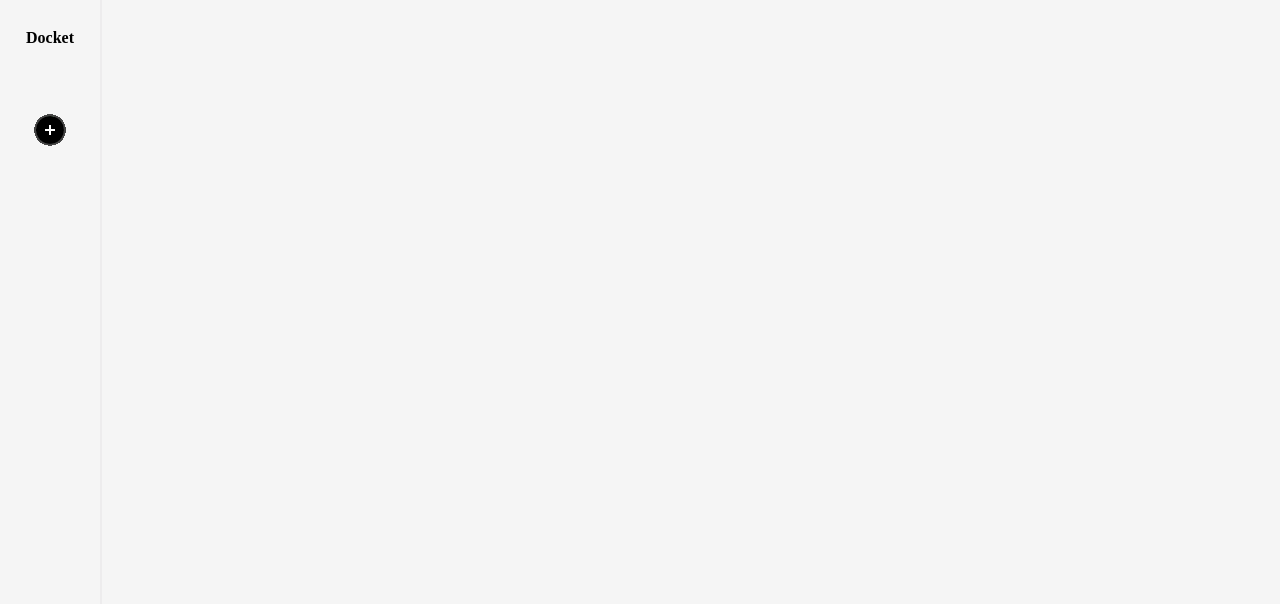
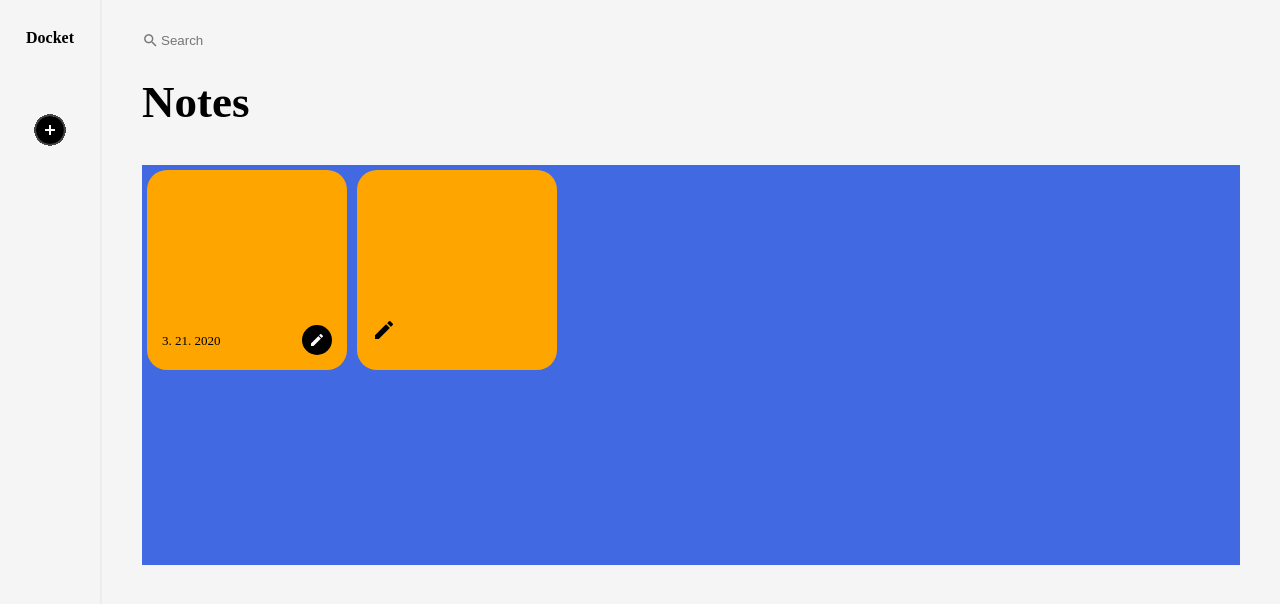
Before and after one commit to hubblin/note_app_vanilla, a plain HTML site: page index.html in a window 1280 px wide. Drawn offline with nearby package versions, Linux system fonts and the light colour scheme.

Commit message:
list style

```diff
--- a/css/main.css
+++ b/css/main.css
@@ -46,7 +46,7 @@
     margin: 0 auto;
     background-color: #ff0000;
     border-radius: 100%;
-
+    cursor: pointer;
 }
 
 
@@ -107,33 +107,6 @@
 }
 
 
-.a .gooey:nth-child(1){
-    background-color: #F5C16D;
-
-}
-
-
-.a .gooey:nth-child(2){
-    background-color: #F4966E;
-
-}
-
-.a .gooey:nth-child(3){
-    background-color:#B18CF4;
-
-}
-
-
-.a .gooey:nth-child(4){
-    background-color: #02CBF5;
-
-}
-
-.a .gooey:nth-child(5){
-    background-color: #DBE589;
-
-}
-
 
 
 
@@ -143,4 +116,101 @@
 .main{
     flex-grow: 1;
     background-color: #F5F5F5;
+    padding: 0 40px;
+    box-sizing: border-box;
 }
+
+
+.main .search_container{
+    width: 100%;
+    height: 80px;
+    display: flex;
+    align-items: center;
+    color: #777;
+}
+
+.main .search_container .material-icons{
+    font-size: 17px;
+}
+
+.main .search_container input{
+    border: none;
+    box-sizing: border-box;
+    outline: none;
+    background-color: transparent;
+    width: 100%;
+}
+
+
+.main .title_container{
+
+}
+
+.main .title_container h1{
+    font-weight: 600;
+    font-size: 45px;
+    padding-bottom: 40px;
+}
+
+
+.main .list_container{
+    width: 100%;
+    min-height: 400px;
+    background-color: royalblue;
+    display: flex;
+    flex-wrap: wrap;
+}
+
+
+.main .list_container .list{
+    width: 200px;
+    height: 200px;
+    background-color: orange;
+    border-radius: 20px;
+    margin: 5px;
+    position: relative;
+    padding: 15px;
+    box-sizing: border-box;
+}
+
+
+.main .list_container .list textarea{
+    width : 100%;
+    height: 130px;
+    top: 0px;
+    left: 0px;
+    box-sizing: border-box;
+    resize: none;
+    background-color: transparent;
+    outline: none;
+    border: none;
+    font-size:15px;
+}
+
+.main .list_container .list_bottom{
+    display: flex;
+    position: absolute;
+    width: 170px;
+    box-sizing: border-box;
+    align-items: center;
+    justify-content: space-between;
+    bottom: 15px;
+}
+
+.main .list_container .list_bottom p{
+    font-size: 13px;
+    font-weight: 100;
+}
+
+
+.main .list_container .list_bottom .edit{
+    font-size: 16px;
+    width: 30px;
+    height: 30px;
+    background-color: #000;
+    color: #fff;
+    text-align: center;
+    line-height: 30px;
+    border-radius: 100%;
+    cursor: pointer;
+}
--- a/index.html
+++ b/index.html
@@ -45,7 +45,28 @@
         </section>
         <!-- 메인부분 -->
         <section class="main">
+            <div class="search_container">
+                <div class="material-icons">search</div>
+                <input type="text" placeholder="Search">
+            </div>
+            <div class="title_container">
+                <h1>Notes</h1>
+            </div>
+            <div class="list_container">
+                <div class="list">
+                    <textarea name="" id="" ></textarea>
+                    <div class="list_bottom">
+                        <p class="list-date">3. 21. 2020</p>
+                        <div class="material-icons edit">create</div>
+                    </div>
 
+                </div>
+                <div class="list">
+                    <textarea name="" id="content_area" ></textarea>
+                    <p class="list-date"></p>
+                    <div class="material-icons edit">create</div>
+                </div>
+            </div>
         </section>
     </div>
 </body>
--- a/js/main.js
+++ b/js/main.js
@@ -1,6 +1,9 @@
 const container = document.querySelector('.color_selector');
 const plusBtn = document.querySelector('.gooey.icons');
 const gooeyEls = document.querySelectorAll('.gooey.el');
+
+
+// 사이드 부분
 
 let hide = false;
 plusBtn.addEventListener('click', function(){
@@ -42,3 +45,9 @@ plusBtn.addEventListener('click', function(){
         })
     }
 })
+
+
+// 메인 부분
+
+const textarea  = document.getElementById('content_area');
+const writeBtn = document.querySelectorAll('')
```
